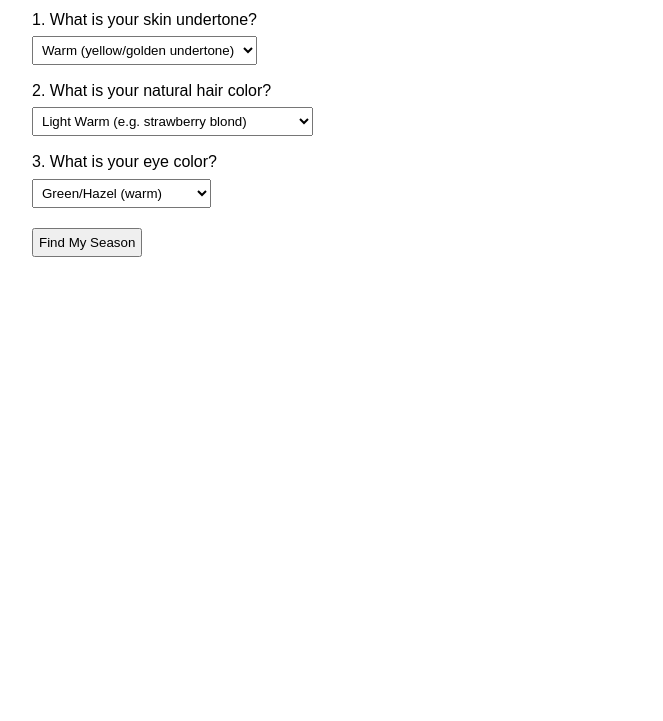
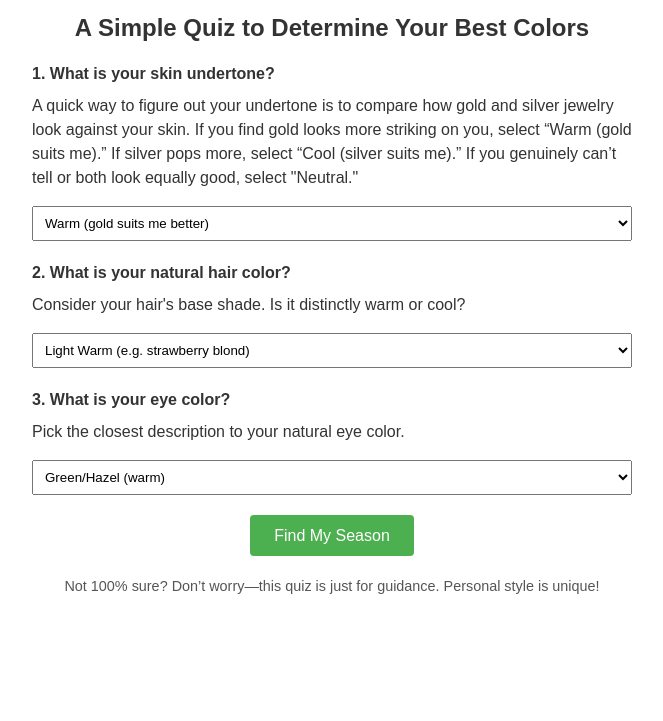
Before and after one commit to mocolatte/color-quiz, a plain HTML site: page index.html in a window 1280 px wide. Shown: the part 79-800 px from the top of the page, without its empty margins (308-971 px from the left). Drawn offline with Linux system fonts and the light colour scheme.

Commit message:
Update index.html
i updated with additional options

```diff
--- a/index.html
+++ b/index.html
@@ -8,53 +8,94 @@
       font-family: Arial, sans-serif;
       max-width: 600px;
       margin: 20px auto;
-      line-height: 1.4;
+      padding: 0 10px;
+      line-height: 1.5;
+      color: #333;
     }
-    h1 {
+    h1, h2 {
       text-align: center;
+      margin-bottom: 1rem;
     }
     .question {
-      margin-bottom: 15px;
+      margin-bottom: 20px;
+    }
+    .question p {
+      margin: 0.5rem 0;
+    }
+    .question label {
+      font-weight: bold;
+    }
+    .question select {
+      margin-top: 0.5rem;
+      width: 100%;
+      padding: 0.5rem;
+    }
+    button {
+      display: block;
+      margin: 1rem auto;
+      padding: 0.7rem 1.5rem;
+      font-size: 1rem;
+      background-color: #4caf50;
+      color: #fff;
+      border: none;
+      cursor: pointer;
+      border-radius: 4px;
+    }
+    button:hover {
+      background-color: #45a049;
     }
     .result {
       font-weight: bold;
       margin-top: 20px;
+      text-align: center;
+      font-size: 1.2rem;
     }
-    select, button {
-      padding: 5px;
-      margin-top: 5px;
+    .info {
+      color: #555;
+      font-size: 0.9rem;
+      margin-top: 1rem;
+      text-align: center;
     }
   </style>
 </head>
 <body>
-  <h1>Find Your Seasonal Color Palette</h1>
+  <h1>Discover Your Seasonal Color Palette</h1>
+  <h2>A Simple Quiz to Determine Your Best Colors</h2>
 
-  <!-- Skin Undertone -->
+  <!-- 1. Skin Undertone -->
   <div class="question">
-    <label>1. What is your skin undertone?</label><br />
+    <label for="skinTone">1. What is your skin undertone?</label>
+    <p>
+      A quick way to figure out your undertone is to compare how gold and silver jewelry look against your skin.
+      If you find gold looks more striking on you, select “Warm (gold suits me).”
+      If silver pops more, select “Cool (silver suits me).”
+      If you genuinely can’t tell or both look equally good, select "Neutral."
+    </p>
     <select id="skinTone">
-      <option value="warm">Warm (yellow/golden undertone)</option>
-      <option value="cool">Cool (pink/blue undertone)</option>
-      <option value="neutral">Neutral (hard to tell)</option>
+      <option value="warm">Warm (gold suits me better)</option>
+      <option value="cool">Cool (silver suits me better)</option>
+      <option value="neutral">Neutral (both look great / can't tell)</option>
     </select>
   </div>
 
-  <!-- Hair Color -->
+  <!-- 2. Hair Color -->
   <div class="question">
-    <label>2. What is your natural hair color?</label><br />
+    <label for="hairColor">2. What is your natural hair color?</label>
+    <p>Consider your hair's base shade. Is it distinctly warm or cool?</p>
     <select id="hairColor">
       <option value="lightWarm">Light Warm (e.g. strawberry blond)</option>
       <option value="lightCool">Light Cool (e.g. ash blond)</option>
       <option value="mediumWarm">Medium Warm (e.g. golden brown)</option>
       <option value="mediumCool">Medium Cool (e.g. ash brown)</option>
-      <option value="darkWarm">Dark Warm (e.g. warm chestnut)</option>
-      <option value="darkCool">Dark Cool (e.g. black with blue undertone)</option>
+      <option value="darkWarm">Dark Warm (e.g. warm chestnut, deep brown with red/golden undertone)</option>
+      <option value="darkCool">Dark Cool (e.g. black with a blue undertone)</option>
     </select>
   </div>
 
-  <!-- Eye Color -->
+  <!-- 3. Eye Color -->
   <div class="question">
-    <label>3. What is your eye color?</label><br />
+    <label for="eyeColor">3. What is your eye color?</label>
+    <p>Pick the closest description to your natural eye color.</p>
     <select id="eyeColor">
       <option value="warmGreen">Green/Hazel (warm)</option>
       <option value="coolBlue">Blue/Gray (cool)</option>
@@ -67,7 +108,10 @@
 
   <div id="result" class="result"></div>
 
-  <!-- Link to external JavaScript file -->
+  <div class="info">
+    <p>Not 100% sure? Don’t worry—this quiz is just for guidance. Personal style is unique!</p>
+  </div>
+
   <script src="script.js"></script>
 </body>
 </html>
```
